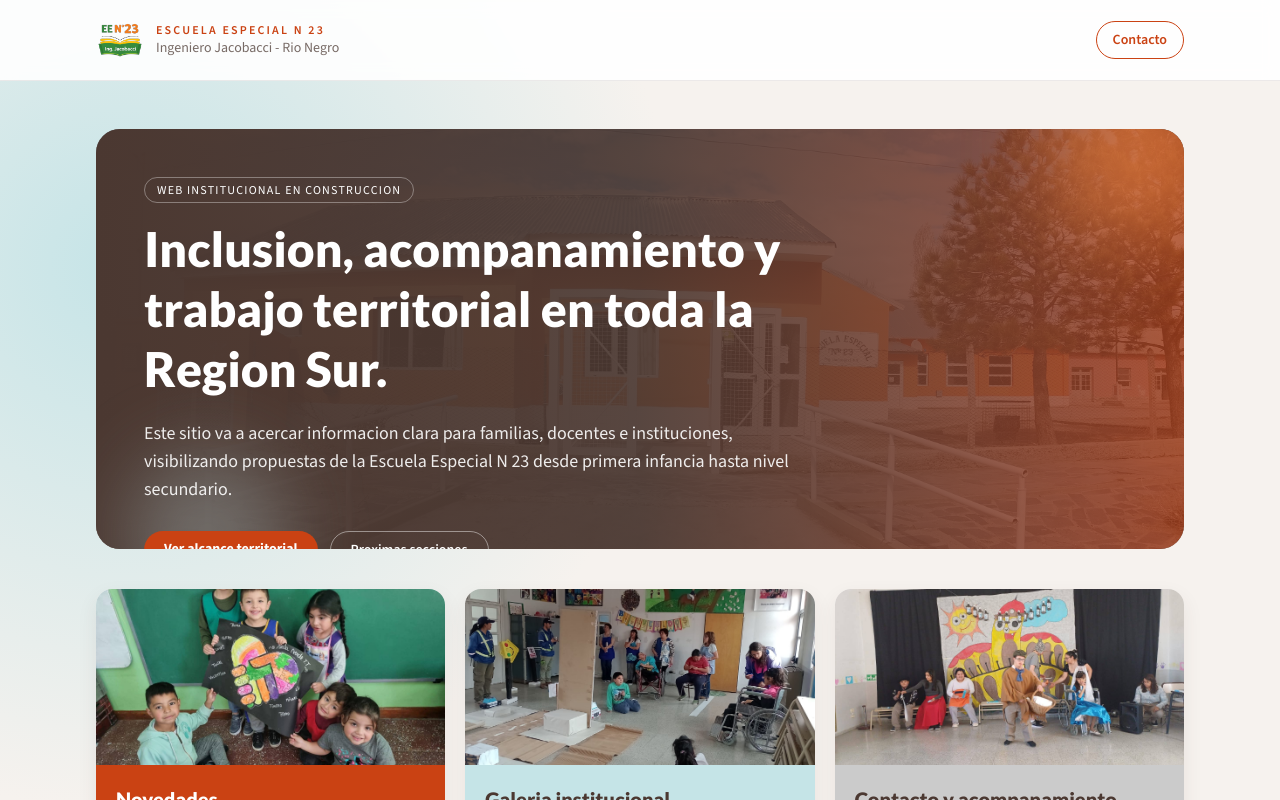
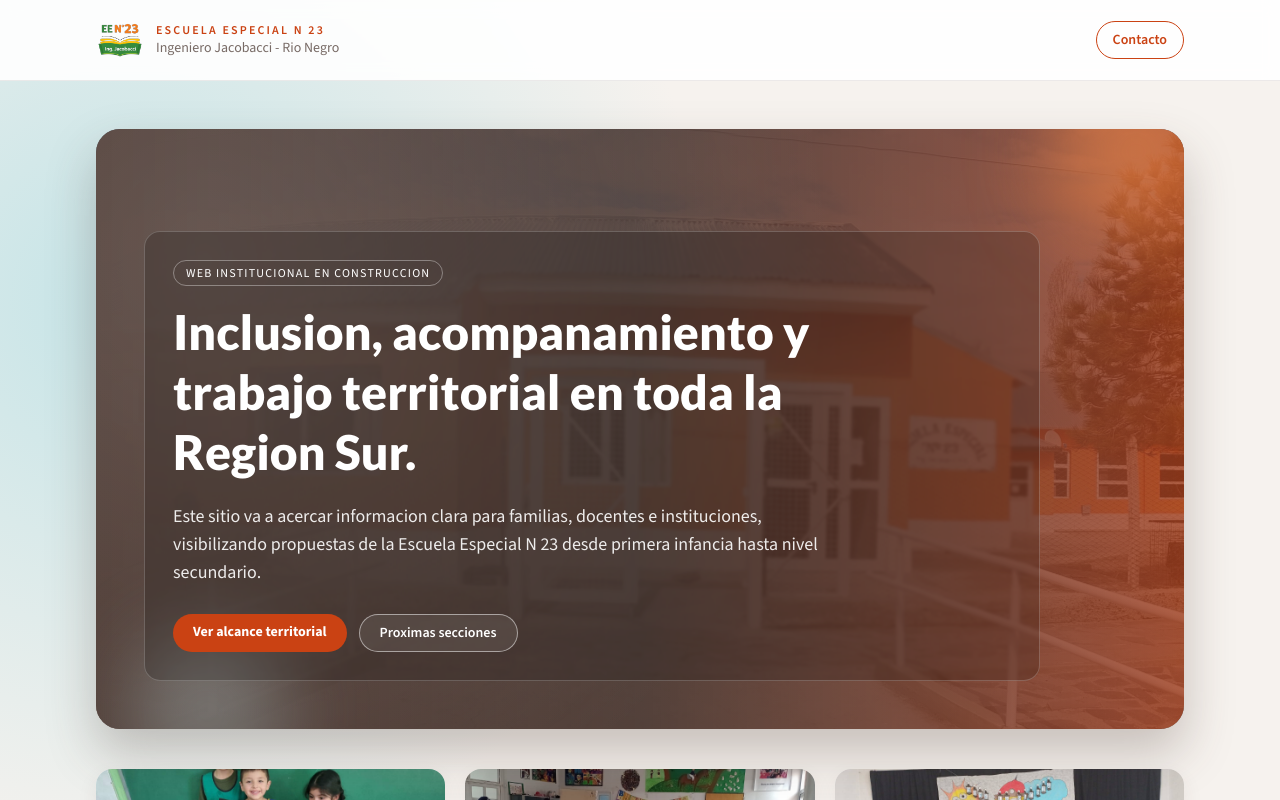
Before and after one commit to guillenec/web-ee23, a Next.js app in the folder frontend/: page / in a window 1280 px wide. Shown: the top 800 px of the page. Built offline with nearby package versions, Linux system fonts and the light colour scheme; no server answers; the database is empty.

Commit message:
feat(home): improve hero readability and add motion details

```diff
--- a/frontend/src/app/globals.css
+++ b/frontend/src/app/globals.css
@@ -65,6 +65,32 @@ h4 {
   animation: float-shape 5s ease-in-out infinite;
 }
 
+.hero-pan {
+  animation: hero-pan 16s ease-in-out infinite alternate;
+}
+
+.card-lift {
+  transition: transform 260ms ease, box-shadow 260ms ease;
+}
+
+.card-lift:hover {
+  transform: translateY(-6px);
+  box-shadow: 0 16px 34px rgba(75, 56, 49, 0.16);
+}
+
+.cta-pop {
+  animation: cta-pop 3.6s ease-in-out infinite;
+}
+
+@keyframes hero-pan {
+  0% {
+    transform: scale(1.02) translateX(0);
+  }
+  100% {
+    transform: scale(1.08) translateX(12px);
+  }
+}
+
 @keyframes float-shape {
   0%,
   100% {
@@ -74,3 +100,29 @@ h4 {
     transform: translateY(-8px);
   }
 }
+
+@keyframes cta-pop {
+  0%,
+  74%,
+  100% {
+    transform: translateY(0);
+    box-shadow: 0 0 0 rgba(0, 0, 0, 0);
+  }
+  80% {
+    transform: translateY(-2px);
+    box-shadow: 0 12px 22px rgba(202, 66, 19, 0.32);
+  }
+  88% {
+    transform: translateY(0);
+  }
+}
+
+@media (prefers-reduced-motion: reduce) {
+  .fade-up,
+  .float-shape,
+  .hero-pan,
+  .cta-pop {
+    animation: none !important;
+    transform: none !important;
+  }
+}
--- a/frontend/src/app/page.tsx
+++ b/frontend/src/app/page.tsx
@@ -44,19 +44,21 @@ export default function Home() {
       </header>
 
       <main className="mx-auto flex max-w-6xl flex-col gap-10 px-5 py-8 sm:px-8 sm:py-12">
-        <section className="relative overflow-hidden rounded-3xl bg-brand-dark text-white">
+        <section className="relative overflow-hidden rounded-3xl bg-brand-dark text-white shadow-[0_24px_50px_rgba(75,56,49,0.28)]">
           <Image
             src="/assets/images/hero-frente.jpg"
             alt="Frente de la Escuela Especial N 23"
             width={1600}
             height={900}
-            className="h-[420px] w-full object-cover opacity-40"
+            className="hero-pan h-[540px] w-full object-cover opacity-40 sm:h-[600px]"
             priority
           />
           <div className="absolute inset-0 bg-gradient-to-r from-brand-dark via-brand-dark/80 to-brand-main/55" />
+          <div className="absolute inset-0 bg-[radial-gradient(circle_at_10%_22%,rgba(255,255,255,0.15)_0%,rgba(255,255,255,0)_58%)]" />
           <div className="float-shape absolute -top-16 -right-10 h-44 w-44 rounded-full bg-brand-soft/55 blur-2xl" />
           <div className="float-shape absolute -bottom-16 left-8 h-40 w-40 rounded-full bg-sky/30 blur-2xl" />
-          <div className="absolute inset-0 p-7 sm:p-12">
+          <div className="absolute inset-0 flex items-end p-6 sm:p-10 lg:p-12">
+            <div className="w-full max-w-4xl rounded-2xl border border-white/20 bg-[rgba(0,0,0,0.18)] p-5 backdrop-blur-[1.5px] sm:p-7">
               <p className="fade-up inline-block rounded-full border border-white/35 px-3 py-1 text-xs tracking-widest uppercase">
                 Web institucional en construccion
               </p>
@@ -71,22 +73,23 @@ export default function Home() {
               <div className="fade-up delay-3 mt-7 flex flex-wrap gap-3">
               <a
                 href="#alcance"
-                className="rounded-full bg-brand-main px-5 py-2 text-sm font-bold text-white transition hover:bg-brand-soft"
+                className="cta-pop rounded-full bg-brand-main px-5 py-2 text-sm font-bold text-white transition hover:bg-brand-soft"
               >
                 Ver alcance territorial
               </a>
               <a
                 href="#proximamente"
-                className="rounded-full border border-white/45 px-5 py-2 text-sm font-semibold transition hover:bg-white hover:text-brand-dark"
+                className="rounded-full border border-white/50 bg-white/8 px-5 py-2 text-sm font-semibold transition hover:bg-white hover:text-brand-dark"
               >
                 Proximas secciones
               </a>
               </div>
             </div>
+          </div>
         </section>
 
         <section id="proximamente" className="grid gap-5 lg:grid-cols-3">
-          <article className="overflow-hidden rounded-2xl bg-surface shadow-[0_8px_20px_rgba(75,56,49,0.08)]">
+          <article className="card-lift overflow-hidden rounded-2xl bg-surface shadow-[0_8px_20px_rgba(75,56,49,0.08)]">
             <Image
               src="/assets/images/alumnos-jardin.jpg"
               alt="Actividad con estudiantes"
@@ -101,7 +104,7 @@ export default function Home() {
               </p>
             </div>
           </article>
-          <article className="overflow-hidden rounded-2xl bg-surface shadow-[0_8px_20px_rgba(75,56,49,0.08)]">
+          <article className="card-lift overflow-hidden rounded-2xl bg-surface shadow-[0_8px_20px_rgba(75,56,49,0.08)]">
             <Image
               src="/assets/images/educacion-vial.jpg"
               alt="Jornada de educacion vial"
@@ -118,7 +121,7 @@ export default function Home() {
           </article>
             <article
               id="contacto"
-            className="overflow-hidden rounded-2xl bg-surface shadow-[0_8px_20px_rgba(75,56,49,0.08)]"
+              className="card-lift overflow-hidden rounded-2xl bg-surface shadow-[0_8px_20px_rgba(75,56,49,0.08)]"
             >
             <Image
               src="/assets/images/acto-tradicion.jpg"
```
Also changed, not shown: 1 other file (tests, documents, lock files or other folders). Lines whose indentation alone changed are shown as unchanged.
